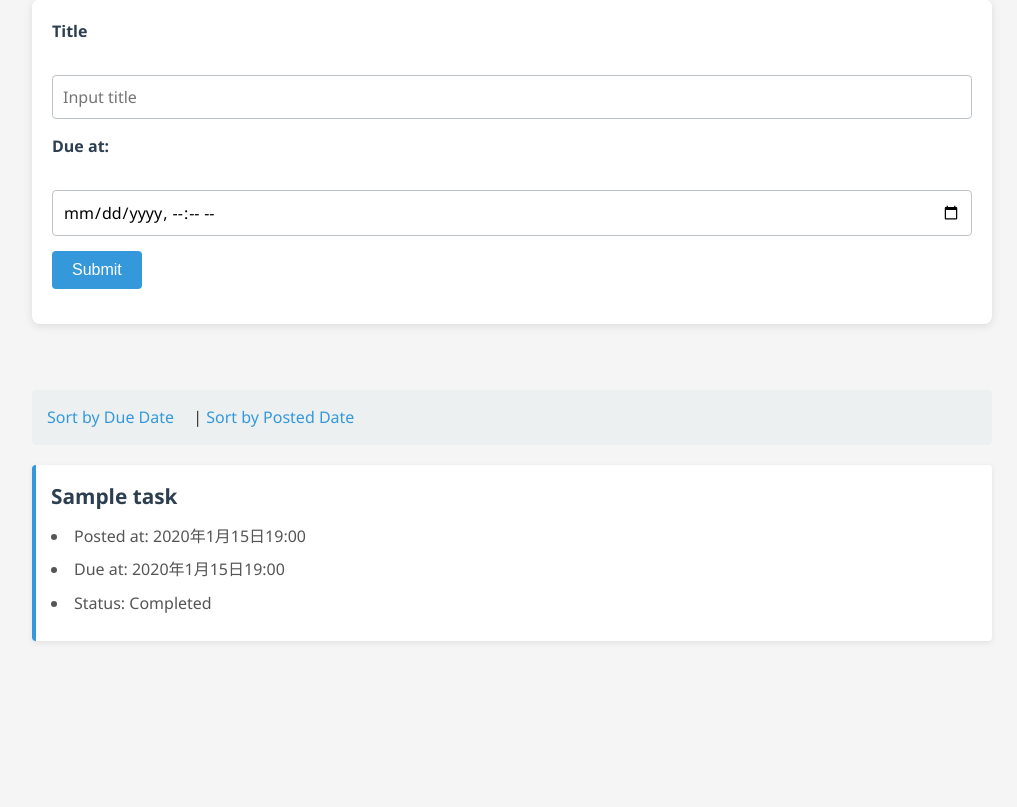
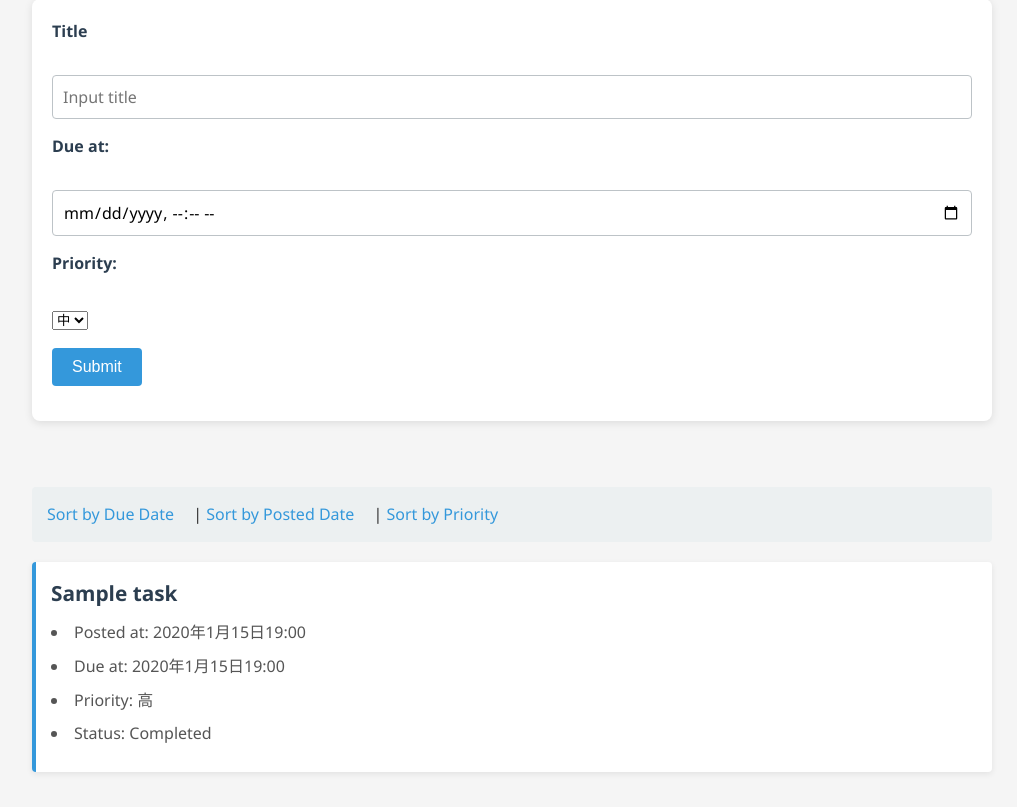
Before and after one commit to 1F10250177/django-test-exercise, a Django app: page / in a window 1280 px wide. Shown: the part 146-953 px from the top of the page, without its empty margins (128-1145 px from the left). Before the commit the page ends 788 px from the top, so only its background shows below. Run offline with Django 5.2, Linux system fonts and the light colour scheme; tables that the repository leaves empty hold one stand-in row (values such as "Sample post").

Commit message:
優先度の追加

```diff
--- a/todo/models.py
+++ b/todo/models.py
@@ -13,3 +13,15 @@ class Task(models.Model):
         if self.due_at is None:
             return False
         return self.due_at < dt
+
+    PRIORITY_CHOICES = (
+        (1, '高'),
+        (2, '中'),
+        (3, '低'),
+    )
+
+    priority = models.IntegerField(
+        choices=PRIORITY_CHOICES,
+        default=2,
+        verbose_name='優先度'
+    )
--- a/todo/templates/todo/index.html
+++ b/todo/templates/todo/index.html
@@ -23,6 +23,13 @@
         <input id="dueInput" name="due_at" type="datetime-local">
       </div>
       <div>
+        <label for="priorityInput">Priority:</label><br>
+        <select id="priorityInput" name="priority">
+          <option value="1">高</option>
+          <option value="2" selected>中</option> <option value="3">低</option>
+        </select>
+      </div>
+      <div>
         <button type="submit">Submit</button>
       </div>
     </form>
@@ -30,7 +37,8 @@
 
     <div>
       <a href="{% url 'index' %}?order=due">Sort by Due Date</a> |
-      <a href="{% url 'index' %}?order=post">Sort by Posted Date</a>
+      <a href="{% url 'index' %}?order=post">Sort by Posted Date</a> |
+      <a href="{% url 'index' %}?order=priority">Sort by Priority</a>
     </div>
 
     {% for task in tasks %}
@@ -41,6 +49,9 @@
         {% if task.due_at %}
         <li>Due at: {{ task.due_at }}</li>
         {% endif %}
+
+        <li>Priority: {{ task.get_priority_display }}</li>
+
         {% if task.completed %}
         <li>Status: Completed</li>
         {% else %}
--- a/todo/views.py
+++ b/todo/views.py
@@ -9,11 +9,15 @@ from todo.models import Task
 def index(request):
     if request.method == 'POST':
         task = Task(title=request.POST['title'],
-                    due_at=make_aware(parse_datetime(request.POST['due_at'])))
+                    due_at=make_aware(parse_datetime(request.POST['due_at'])),
+                    priority=request.POST.get('priority', 2))
         task.save()
 
-    if request.GET.get('order') == 'due':
+    order = request.GET.get('order')
+    if order == 'due':
         tasks = Task.objects.order_by('due_at')
+    elif order == 'priority':
+        tasks = Task.objects.order_by('priority', 'due_at')
     else:
         tasks = Task.objects.order_by('-posted_at')
 
@@ -47,6 +51,8 @@ def edit(request, task_id):
             task.due_at = make_aware(parse_datetime(request.POST['due_at']))
         else:
             task.due_at = None
+        if request.POST.get('priority'):
+            task.priority = request.POST.get('priority')
         if request.POST.get('completed'):
             task.completed = True
         else:
```
Also changed, not shown: todo/migrations/0002_task_priority.py (added).
